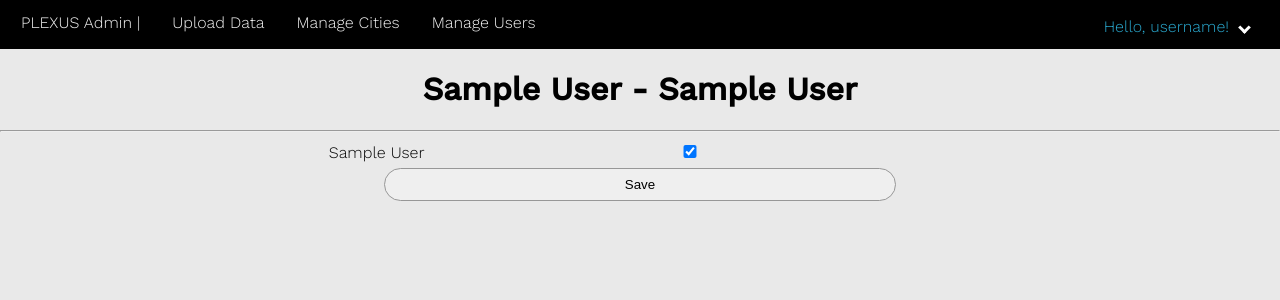
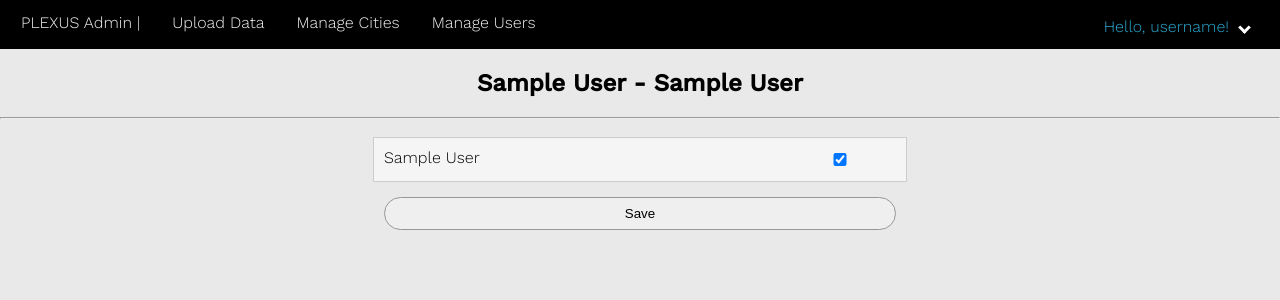
Before and after one commit to louisecortez/plexus, a Django app: page /cities/1/ in a window 1280 px wide. Shown: the top 300 px of the page. Run offline with Django 3.2, Linux system fonts and the light colour scheme; a user stored in the database is signed in; tables that the repository leaves empty hold one stand-in row (values such as "Sample post").

Commit message:
initial css done

```diff
--- a/admin_console/templates/admin_console/cities.html
+++ b/admin_console/templates/admin_console/cities.html
@@ -28,15 +28,22 @@
 </div>
 
 <div class="cities-page">
-    <h1 style="color:black;">{{ province.region.name }} - {{ province.name }}</h1>
+    <h2 class="cities-header">{{ province.region.name }} - {{ province.name }}</h2>
     <hr>
 
     <form id="form" method="post">
     {% csrf_token %}
+    <div class="cities-container">
         {% for city in province.cities %}
-            <div class="city-name">{{ city.name }} <input type="checkbox" name="cities" value="{{city.id}}" {% if city.is_active %}checked{% endif %}> </div>
+            <div class="cities-content-items">
+                <div class="cities-left">{{ city.name }}</div>
+                <div class="cities-right">
+                    <input type="checkbox" class="city-checkbox" name="cities" value="{{city.id}}" {% if city.is_active %}checked{% endif %}>
+                </div>
+            </div>
         {% endfor %}
-    <input type="submit" value="Save">
+    </div>
+    <input type="submit" class="btn-save" value="Save">
     </form>
 </div>
 </body>
--- a/admin_console/templates/admin_console/province.html
+++ b/admin_console/templates/admin_console/province.html
@@ -14,7 +14,6 @@
         <a href="/upload" class="w3-bar-item w3-button">Upload Data</a>
         <a href="/cities" class="w3-bar-item w3-button">Manage Cities</a>
         <a href="/users" class="w3-bar-item w3-button">Manage Users</a>
-        <a href="/" class="w3-bar-item w3-button">View Data</a>
     </div>
   </div>
 
--- a/static/css/styles.css
+++ b/static/css/styles.css
@@ -179,10 +179,6 @@ w3-right {
             url("/static/img/city.jpg");
 }
 
-.login-fields {
-
-}
-
 .login-page {
     display: flex;
     flex-direction: row;
@@ -257,11 +253,53 @@ w3-right {
 /* CITIES CSS */
 .cities-page {
     background-color: #e9e9e9;
+}
+
+.cities-container {
+    display: flex;
+    flex-wrap: wrap;
+    justify-content: center;
+}
+
+.cities-header {
+    color: #000000;
+}
+
+.cities-content-items {
+    color: #000000;
+    border: 1px solid #ccc;
+    background-color: #F5F5F5;
+    margin: 10px;
+    padding: 10px;
+    width: 40%;
+}
+
+.cities-left {
+    width: 50%;
+    float: left;
+    text-align: left;
+}
+
+.cities-right {
+    width: 50%;
+    float: right;
+    text-align: right;
+}
+
+.city-checkbox {
 
 }
 
-.city-name {
-    color: #000000;
+.btn-save {
+    margin-bottom: 30px;
+}
+
+.btn-save:hover {
+    background-color:#ff2579;
+    transition-duration:0.5s;
+    transition-timing-function:ease;
+    border: none;
+    cursor: pointer;
 }
 
 /* PROVINCE CSS */
@@ -308,7 +346,7 @@ w3-right {
 }
 
 .card {
-    box-shadow: 0 4px 8px 0 rgba(0,0,0,0.2);
+    /*box-shadow: 0 4px 8px 0 rgba(0,0,0,0.2);*/
     border: 1px #b9b9b9 solid;
     transition: 0.3s;
     color: #000000;
```
